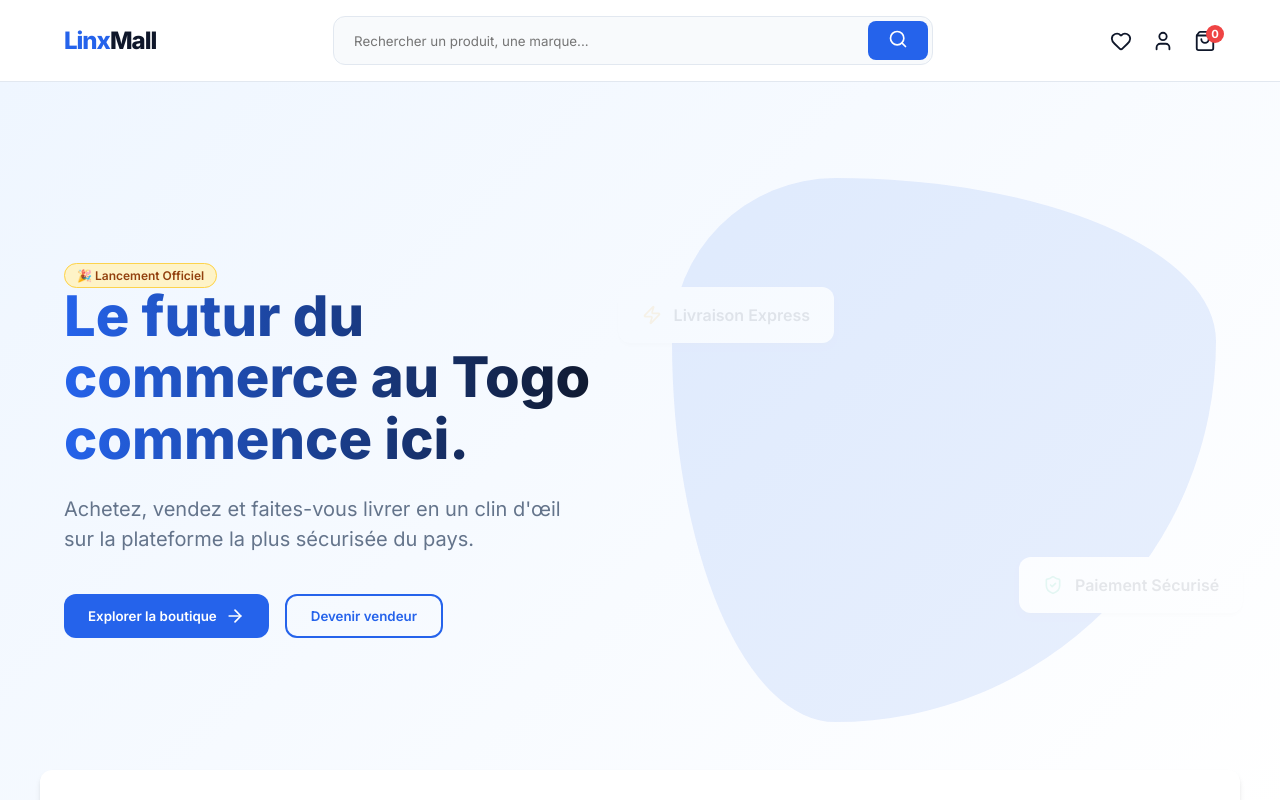
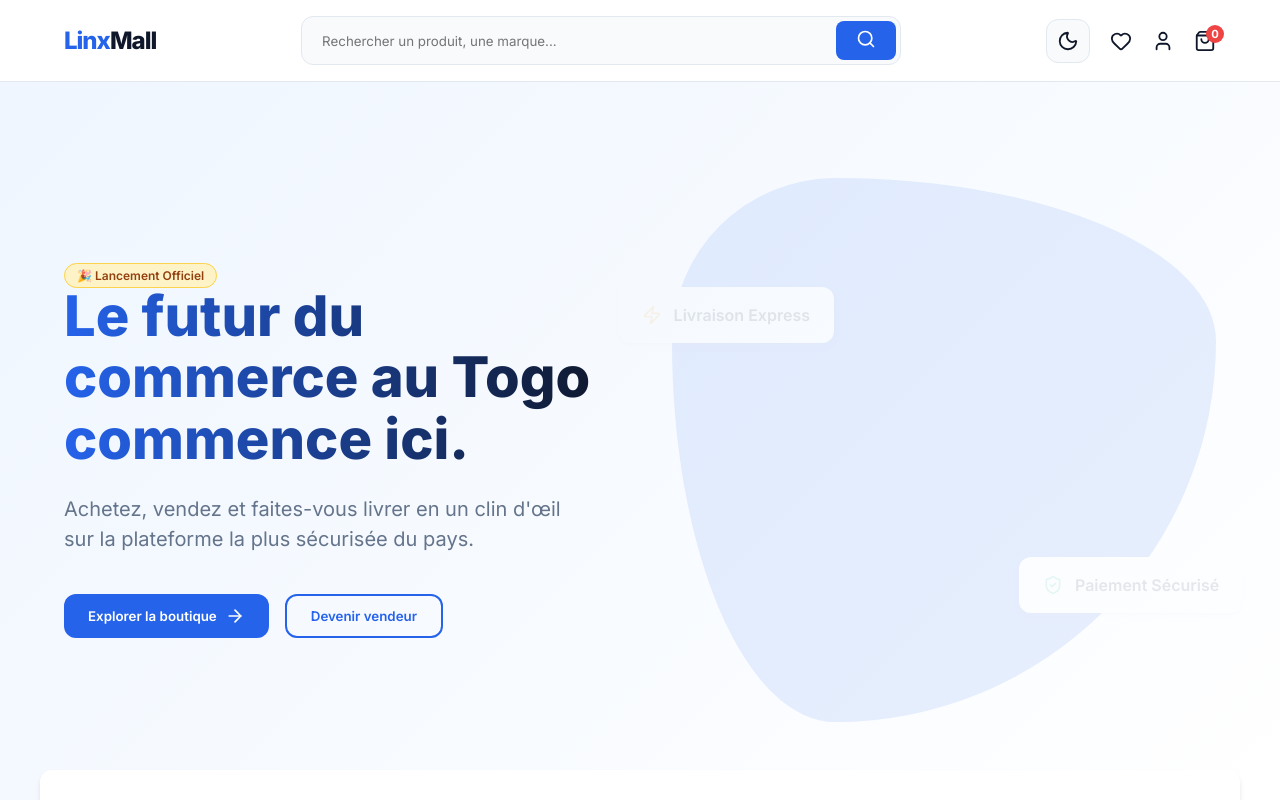
Before and after one commit to Riotlagrinta/linx-mall, a Next.js app: page / in a window 1280 px wide. Shown: the top 800 px of the page. Built offline with nearby package versions, Linux system fonts and the light colour scheme.

Commit message:
Add dark mode toggle and theme persistence

```diff
--- a/src/app/globals.css
+++ b/src/app/globals.css
@@ -12,12 +12,23 @@
   --radius: 12px;
   --shadow: 0 4px 6px -1px rgb(0 0 0 / 0.1), 0 2px 4px -2px rgb(0 0 0 / 0.1);
   --max-width: 1200px;
+  --transition: all 0.3s cubic-bezier(0.4, 0, 0.2, 1);
+}
+
+[data-theme="dark"] {
+  --background: #0f172a;
+  --surface: #1e293b;
+  --text-main: #f8fafc;
+  --text-muted: #94a3b8;
+  --border: #334155;
+  --shadow: 0 4px 6px -1px rgb(0 0 0 / 0.3), 0 2px 4px -2px rgb(0 0 0 / 0.3);
 }
 
 * {
   box-sizing: border-box;
   padding: 0;
   margin: 0;
+  transition: background-color 0.3s ease, color 0.3s ease, border-color 0.3s ease;
 }
 
 body {
--- a/src/app/layout.tsx
+++ b/src/app/layout.tsx
@@ -1,6 +1,7 @@
 import type { Metadata } from "next";
 import "./globals.css";
 import { ShoppingBag, Search, User, Menu, Heart } from "lucide-react";
+import ThemeToggle from "@/components/ThemeToggle";
 
 export const metadata: Metadata = {
   title: "Linx Mall | Le plus grand centre commercial numérique du Togo",
@@ -33,6 +34,7 @@ export default function RootLayout({
             </div>
 
             <nav className="nav-actions">
+              <ThemeToggle />
               <button className="nav-btn-icon">
                 <Heart size={22} />
               </button>
--- /dev/null
+++ b/src/components/ThemeToggle.tsx
@@ -0,0 +1,53 @@
+'use client';
+
+import { useState, useEffect } from 'react';
+import { Sun, Moon } from 'lucide-react';
+import { motion } from 'framer-motion';
+
+export default function ThemeToggle() {
+  const [theme, setTheme] = useState('light');
+
+  useEffect(() => {
+    const savedTheme = localStorage.getItem('theme') || 'light';
+    setTheme(savedTheme);
+    document.documentElement.setAttribute('data-theme', savedTheme);
+  }, []);
+
+  const toggleTheme = () => {
+    const newTheme = theme === 'light' ? 'dark' : 'light';
+    setTheme(newTheme);
+    document.documentElement.setAttribute('data-theme', newTheme);
+    localStorage.setItem('theme', newTheme);
+  };
+
+  return (
+    <motion.button
+      whileTap={{ scale: 0.9 }}
+      onClick={toggleTheme}
+      className="theme-toggle-btn"
+      aria-label="Changer de thème"
+    >
+      {theme === 'light' ? <Moon size={22} /> : <Sun size={22} />}
+
+      <style dangerouslySetInnerHTML={{ __html: `
+        .theme-toggle-btn {
+          background: var(--surface);
+          border: 1px solid var(--border);
+          color: var(--text-main);
+          width: 44px;
+          height: 44px;
+          border-radius: 12px;
+          display: flex;
+          align-items: center;
+          justify-content: center;
+          transition: all 0.2s ease;
+          cursor: pointer;
+        }
+        .theme-toggle-btn:hover {
+          background: var(--border);
+          transform: translateY(-2px);
+        }
+      ` }} />
+    </motion.button>
+  );
+}
```
